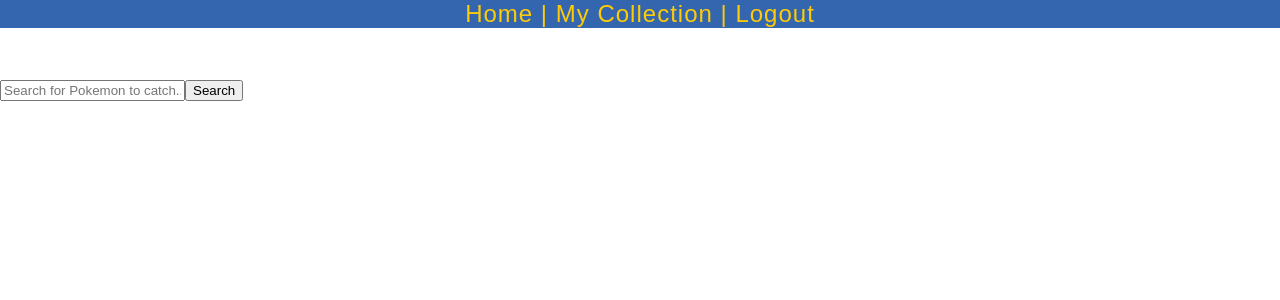
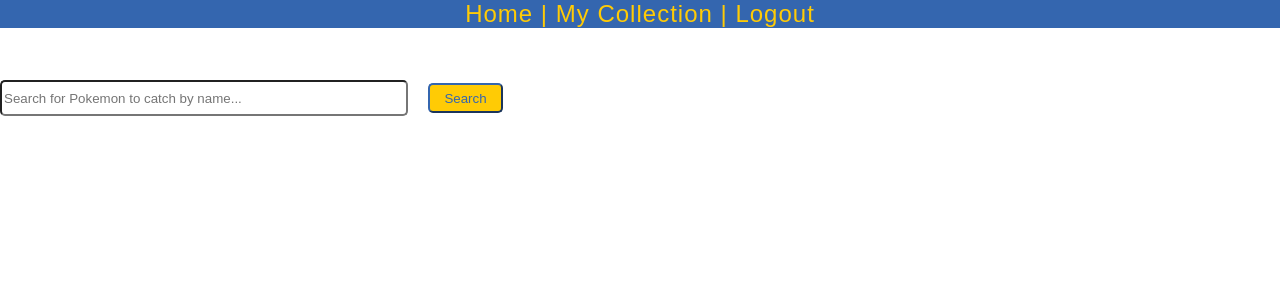
Before and after one commit to sethcbarnett/Poke-Trader, a Vue app in the folder vue/: page /search/params/1 in a window 1280 px wide. Shown: the top 300 px of the page. Built offline with nearby package versions, Linux system fonts and the light colour scheme; sample sign-in values are in the browser's storage; a web font is replaced by a local one.

Commit message:
Finished working on the search menu which brings up a set of searched cards by name

```diff
--- a/vue/src/components/AddCards.vue
+++ b/vue/src/components/AddCards.vue
@@ -1,8 +1,8 @@
 <template>
-  <div>
+  <div id = "container">
     <form id = "search-form" @submit.prevent ="submitSearch" >
-        <input v-model = "searchString" id = "search-bar" type = "text" placeholder="Search for Pokemon to catch..."/>
-        <input type ="submit" value="Search"/>
+        <input v-model = "searchString" id = "search-bar" type = "text" placeholder="Search for Pokemon to catch by name..."/>
+        <input id = "search-button" type ="submit" value="Search"/>
     </form>
     <div id="searched-cards-area">
       <searched-card-display v-bind:searchedCard = "searchedCard" v-for="searchedCard in cardSearchResult" v-bind:key="searchedCard.id"/>
@@ -12,7 +12,7 @@
 
 <script>
 import SearchService from "../services/SearchService.js";
-//import SearchedCardDisplay from "./SearchedCardDisplay.vue"
+import SearchedCardDisplay from "./SearchedCardDisplay.vue"
 export default {
     name: "add-cards",
     data() {
@@ -23,18 +23,42 @@ export default {
     },
     methods: {
         submitSearch() {
-            SearchService.getCardsBySearch(this.searchString).then((response) => {
+            SearchService.getCardsBySearch(`name:${this.searchString}`).then((response) => {
                 this.cardSearchResult = response.data;
             });
         }
     },
     components: {
-        //SearchedCardDisplay
+        SearchedCardDisplay
     }
 
 }
 </script>
 
 <style>
-
+#container {
+    display: flex;
+}
+#searched-cards-area{
+    display:flex;
+    flex-wrap: wrap;
+}
+#search-bar {
+    height: 30px;
+    border-radius: 5px;
+    width: 400px;
+    margin-right: 20px;
+}
+#search-form {
+    align-self: center;
+}
+#search-button {
+    background-color: #ffcb05;
+    color: #3466af;
+    border-color: #3466af;
+    border-radius: 5px;
+    height: 30px;
+    width: 75px;
+    cursor: pointer;
+}
 </style>
--- a/vue/src/components/SearchedCardDisplay.vue
+++ b/vue/src/components/SearchedCardDisplay.vue
@@ -29,5 +29,27 @@ export default {
 </script>
 
 <style>
+#card-display {
+    display: flex;
+    flex-direction: column;
+    align-items: center;
+}
+h4 {
+    word-wrap: break-word;
+    display: block;
+    max-width: 150px;
+}
+button {
+    background-color: #ffcb05;
+    color: #3466af;
+    border-color: #3466af;
+    border-radius: 5px;
+    cursor: pointer;
+}
+#bottom-text {
+    display: flex;
+    flex-direction: column;
+    align-items: center;
+}
 
 </style>
--- a/vue/src/services/CollectionService.js
+++ b/vue/src/services/CollectionService.js
@@ -2,7 +2,6 @@ import axios from 'axios';
 
 export default {
   getCollectionByUser(username) {
-    console.log(username);
     return axios.get(`/collection/${username}`);
   },
 
```
